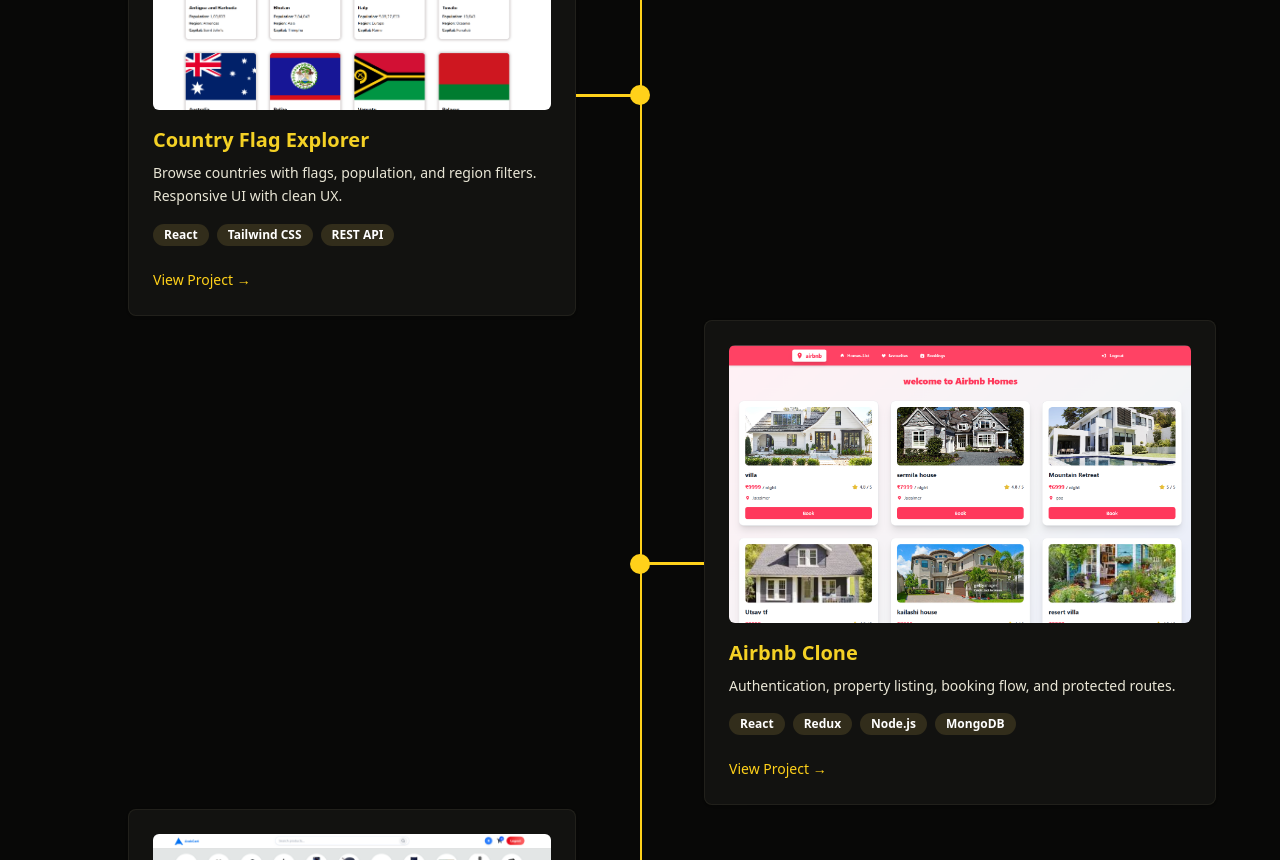
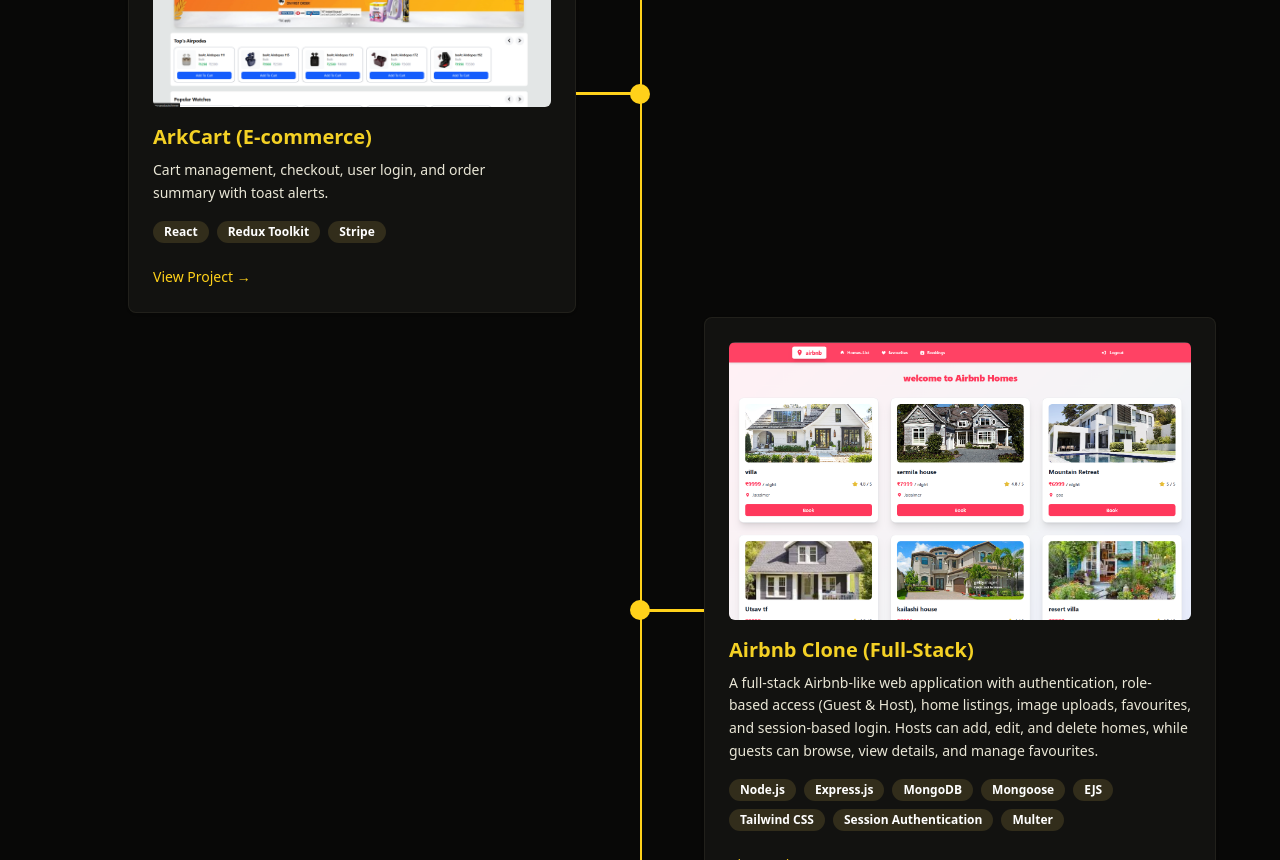
Before and after one commit to arakhitasabata635/my-portfolio, a React (Vite) app: page / in a window 1280 px wide. Shown: the part 1940-2800 px from the top of the page. Built offline with nearby package versions, Linux system fonts and the light colour scheme.

Commit message:
update project details

```diff
--- a/src/components/HeroSection.jsx
+++ b/src/components/HeroSection.jsx
@@ -140,7 +140,7 @@
                 </svg>
               </a>
               <a
-                href="https://www.linkedin.com/in/arakhita-abc-416bb237b/"
+                href="https://www.linkedin.com/in/arakhita-sabata-416bb237b/"
                 target="_blank"
                 rel="noopener noreferrer"
                 className="p-3 rounded-full glass-effect hover-glow transition-bounce"
--- a/src/components/ProjectTimeline.jsx
+++ b/src/components/ProjectTimeline.jsx
@@ -1,22 +1,6 @@
 import { motion } from "framer-motion";
 
 const projects = [
-  {
-    title: "Country Flag Explorer",
-    image: "./src/assets/country-flag.png",
-    tech: ["React", "Tailwind CSS", "REST API"],
-    description:
-      "Browse countries with flags, population, and region filters. Responsive UI with clean UX.",
-    link: "https://github.com/arakhitasabata635/country-flag-using-react",
-  },
-  {
-    title: "Airbnb Clone",
-    image: "./src/assets/airbnb.png",
-    tech: ["React", "Redux", "Node.js", "MongoDB"],
-    description:
-      "Authentication, property listing, booking flow, and protected routes.",
-    link: "#",
-  },
   {
     title: "ArkCart (E‑commerce)",
     image: "./src/assets/ecommers.png",
@@ -24,6 +8,40 @@
     description:
       "Cart management, checkout, user login, and order summary with toast alerts.",
     link: "#",
+  },
+  {
+    title: "Airbnb Clone (Full-Stack)",
+    image: "./src/assets/airbnb.png",
+    tech: [
+      "Node.js",
+      "Express.js",
+      "MongoDB",
+      "Mongoose",
+      "EJS",
+      "Tailwind CSS",
+      "Session Authentication",
+      "Multer",
+    ],
+    description:
+      "A full-stack Airbnb-like web application with authentication, role-based access (Guest & Host), home listings, image uploads, favourites, and session-based login. Hosts can add, edit, and delete homes, while guests can browse, view details, and manage favourites.",
+    features: [
+      "User authentication with encrypted passwords (bcrypt)",
+      "Role-based access for Host and Guest users",
+      "CRUD operations for home listings",
+      "Image upload using Multer",
+      "Session management with MongoDB session store",
+      "Add / remove homes from favourites",
+      "Responsive UI using Tailwind CSS",
+    ],
+    link: "https://github.com/arakhitasabata635/airbnb-clone",
+  },
+  {
+    title: "Country Flag Explorer",
+    image: "./src/assets/country-flag.png",
+    tech: ["React", "Context API", "React Router", "REST API", "CSS"],
+    description:
+      "A responsive React application that displays country details using the REST Countries API. Features include search and region-based filtering, dark/light theme toggle, dynamic routing for country details, border-country navigation, and shimmer loading for better UX.",
+    link: "https://github.com/arakhitasabata635/country-flag-using-react",
   },
 ];
 
```
